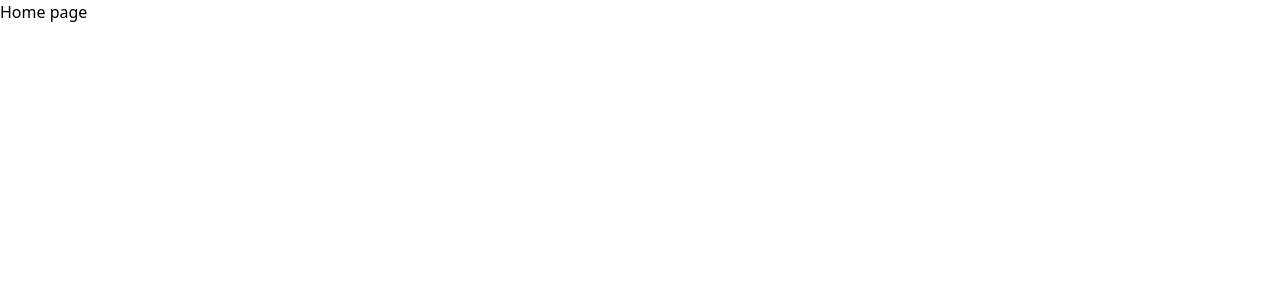
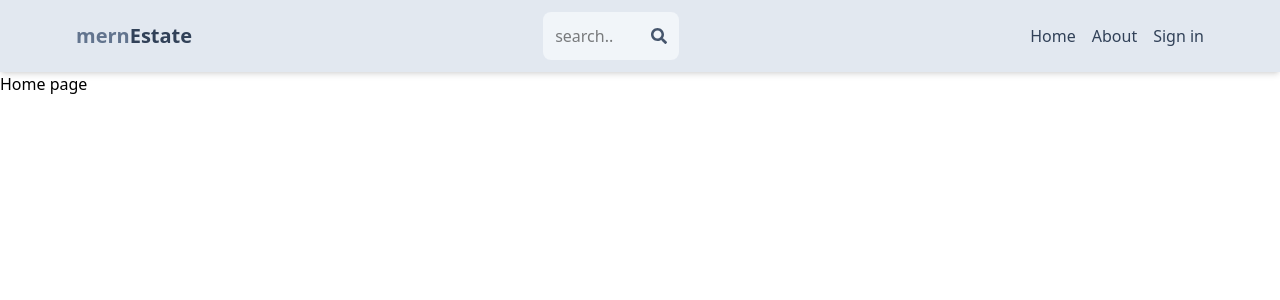
Before and after one commit to mibinjoby/Mernstack-realestate, a React (Vite) app in the folder frontend/: page / in a window 1280 px wide. Shown: the top 300 px of the page. Built offline with nearby package versions, Linux system fonts and the light colour scheme.

Commit message:
created header component

```diff
--- a/frontend/package.json
+++ b/frontend/package.json
@@ -13,6 +13,7 @@
     "@tailwindcss/vite": "^4.1.11",
     "react": "^19.1.0",
     "react-dom": "^19.1.0",
+    "react-icons": "^5.5.0",
     "react-router-dom": "^7.7.0",
     "tailwindcss": "^4.1.11"
   },
--- a/frontend/src/App.jsx
+++ b/frontend/src/App.jsx
@@ -5,11 +5,12 @@
 import Signup from './pages/Signup.jsx';
 import Login from './pages/Login.jsx'
 import Profile from './pages/Profile.jsx'
+import Header from './components/Header.jsx';
 
 export default function App() {
   return (
     <BrowserRouter>
-
+    <Header />
       <Routes>
         <Route path="/" element={<Home />} />
         <Route path="/signin" element={<Signin />} />
--- /dev/null
+++ b/frontend/src/components/Header.jsx
@@ -0,0 +1,34 @@
+import {FaSearch} from 'react-icons/fa'
+import { Link } from "react-router-dom";
+
+function Header() {
+  return (
+    <header className='bg-slate-200 shadow-md'>
+     <div className='flex justify-between items-center max-w-6xl mx-auto p-3'>
+         <h1 className='font-bold text-sm sm:text-xl  flex flex-wrap'>
+            <span className='text-slate-500 '>mern</span>
+            <span className='text-slate-700'>Estate</span>
+        </h1>
+        <form className='bg-slate-100 p-3 rounded-lg flex  items-center'>
+          <input type="text" placeholder='search..' className='bg-transparent focus:outline-none w-24 sm:W-64'/>
+          <FaSearch className='text-slate-600'/>
+        </form>
+        <ul className='flex gap-4'>
+          <Link to='/'>
+          <li className='hidden sm:inline text-slate-700 hover:underline'>Home</li>
+          </Link>
+         <Link to='/about'>
+         <li className='hidden sm:inline text-slate-700 hover:underline'>About</li>
+         </Link>
+         <Link to='/signin'>
+         <li className=' text-slate-700 hover:underline'>Sign in</li>
+         </Link>
+
+        </ul>
+
+     </div>
+    </header>
+  )
+}
+
+export default Header
```
Also changed, not shown: 1 other file (tests, documents, lock files or other folders).
